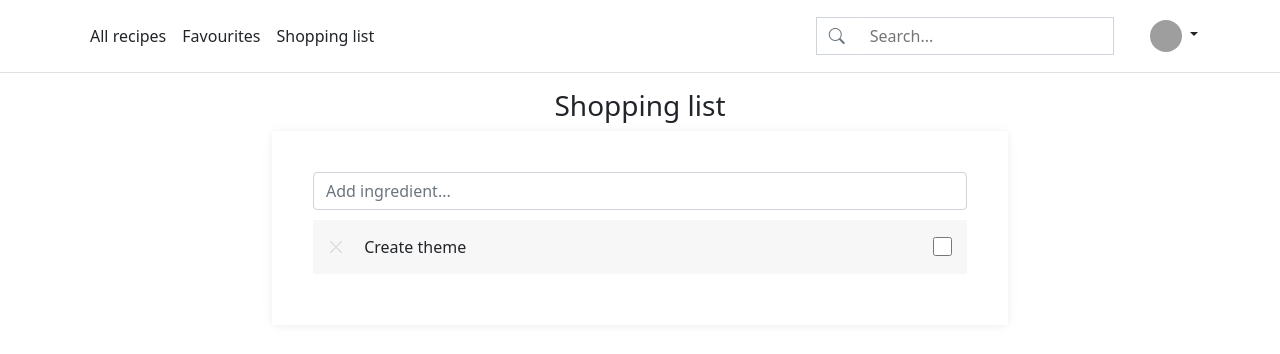
After one commit to dariagridina/Recipes, a Django app: page /shopping_list/ in a window 1280 px wide. The commit adds this page. Shown: the top 354 px of the page. Run offline with Django 3.2, Linux system fonts and the light colour scheme; some libraries are stand-ins or nearby versions; grey boxes are pictures that could not be loaded.

Commit message:
shopping list page

```diff
--- a/main/urls.py
+++ b/main/urls.py
@@ -1,6 +1,6 @@
 from django.urls import path
 
-from main.views import RecipeDetailView, RecipeListView, FavouritesListView, AddFavouritesView, NewRecipeView
+from main.views import RecipeDetailView, RecipeListView, FavouritesListView, AddFavouritesView, NewRecipeView, ShoppingListView, AddToShoppingListView
 
 urlpatterns = [
     path('recipe/<pk>/', RecipeDetailView.as_view(), name='recipe_detail'),
@@ -8,4 +8,6 @@ urlpatterns = [
     path('favourites/', FavouritesListView.as_view(), name='favourite_recipes'),
     path('favourites/add/<pk>/', AddFavouritesView.as_view(), name='add_to_favourites'),
     path('new/', NewRecipeView.as_view(), name='new_recipe'),
+    path('shopping_list/', ShoppingListView.as_view(), name='shopping_list'),
+    path('shopping_list/add/<pk>', AddToShoppingListView.as_view(), name='add_to_shopping_list')
 ]
--- a/main/views.py
+++ b/main/views.py
@@ -4,8 +4,8 @@ from django.shortcuts import get_object_or_404
 from django.views import View
 from django.views.generic import ListView, DetailView, CreateView
 
-from main.forms import SearchForm, RecipeForm, IngredientInRecipeFormSet, IngredientInRecipeForm, InstructionFormSet
-from main.models import Recipe
+from main.forms import SearchForm, RecipeForm, IngredientInRecipeFormSet, InstructionFormSet
+from main.models import Recipe, IngredientInRecipe, ShoppingListElement, ShoppingList
 
 
 class RecipeListView(ListView):
@@ -58,6 +58,22 @@ class AddFavouritesView(View):
         return HttpResponseRedirect(request.META['HTTP_REFERER'])
 
 
+class ShoppingListView(ListView):
+    model = IngredientInRecipe
+    template_name = 'main/shopping_list.html'
+
+
+class AddToShoppingListView(View):
+    def get(self, request, pk):
+        recipe = get_object_or_404(Recipe, pk=pk)
+        user_shopping_list = ShoppingList.objects.get(user=request.user)
+
+        for i in recipe.ingredientinrecipe_set.all():
+            ShoppingListElement.objects.create(shopping_list=user_shopping_list, ingredient=i.ingredient,
+                                               quantity=i.quantity, unit=i.unit)
+        return HttpResponseRedirect(request.META['HTTP_REFERER'])
+
+
 class NewRecipeView(CreateView):
     model = Recipe
     template_name = 'main/new_recipe.html'
--- /dev/null
+++ b/static_files/shoppingList.js
@@ -0,0 +1,52 @@
+$( document ).ready(function() {
+
+    "use strict";
+
+    var todo = function() {
+        $('.todo-list .todo-item input').click(function() {
+            if($(this).is(':checked')) {
+                $(this).parent().parent().parent().toggleClass('complete');
+            } else {
+                $(this).parent().parent().parent().toggleClass('complete');
+            }
+        });
+
+        $('.todo-nav .all-task').click(function() {
+            $('.todo-nav li.active').removeClass('active');
+            $(this).addClass('active');
+        });
+
+        $('#uniform-all-complete input').click(function() {
+            if($(this).is(':checked')) {
+                $('.todo-item .checker span:not(.checked) input').click();
+            } else {
+                $('.todo-item .checker span.checked input').click();
+            }
+        });
+
+        $('.remove-todo-item').click(function() {
+            $(this).parent().remove();
+        });
+    };
+
+    todo();
+
+    $(".add-task").keypress(function (e) {
+        if ((e.which == 13)&&(!$(this).val().length == 0)) {
+            $('<div class="todo-item"><div class="alignment"><a href="javascript:void(0);" class="float-right remove-todo-item"><i class="bi bi-x-lg"></i></a><span>' + $(this).val() + '</span></div><div class="checker"><span class=""><input type="checkbox"></span></div></div>').insertAfter('.todo-list .todo-item:last-child');
+            $(this).val('');
+        } else if(e.which == 13) {
+            alert('Please enter new ingredient');
+        }
+        $(document).on('.todo-list .todo-item.added input').click(function() {
+            if($(this).is(':checked')) {
+                $(this).parent().parent().parent().toggleClass('complete');
+            } else {
+                $(this).parent().parent().parent().toggleClass('complete');
+            }
+        });
+        $('.todo-list .todo-item.added .remove-todo-item').click(function() {
+            $(this).parent().remove();
+        });
+    });
+});
--- a/templates/base.html
+++ b/templates/base.html
@@ -30,6 +30,7 @@
             border: 1px solid #ced4da;
             border-left-color: transparent;
             border-radius: 0rem;
+            margin-right: 20px;
         }
     </style>
 
@@ -42,8 +43,7 @@
             <ul class="nav col-12 col-lg-auto me-lg-auto mb-2 justify-content-center mb-md-0">
                 <li><a href="{% url 'recipe_list' %}" class="nav-link px-2 link-dark">All recipes</a></li>
                 <li><a href="{% url 'favourite_recipes' %}" class="nav-link px-2 link-dark">Favourites</a></li>
-                <li><a href="#" class="nav-link px-2 link-dark">Groceries</a></li>
-                <li><a href="#" class="nav-link px-2 link-dark">Shopping list</a></li>
+                <li><a href="{% url 'shopping_list' %}" class="nav-link px-2 link-dark" data-toggle='tooltip' title='Shopping list'>Shopping list</a></li>
             </ul>
 
             {% if not hide_header_search %}
--- /dev/null
+++ b/templates/main/shopping_list.html
@@ -0,0 +1,120 @@
+{% extends 'base.html' %}
+{% load static %}
+
+{% block title %}
+    Shopping list
+{% endblock %}
+
+{% block css %}
+    <style>
+        div.todo-item {
+            display: flex;
+            justify-content: space-between;
+        }
+        div.alignment {
+            justify-content: flex-start;
+        }
+        div.alignment span {
+            margin-left: 1em;
+        }
+        .todo-list {
+            margin: 10px 0
+        }
+        .todo-list .todo-item {
+            padding: 15px;
+            margin: 10px 0;
+            border-radius: 0;
+            background: #f7f7f7;
+        }
+        .todo-list .todo-item.complete span {
+            text-decoration: line-through
+        }
+        .remove-todo-item {
+            color: lightgrey;
+            visibility: visible;
+        }
+        .remove-todo-item:hover {
+            color: dimgrey;
+        }
+        .todo-item:hover .remove-todo-item {
+            visibility: visible;
+        }
+        div.checker {
+            width: 18px;
+            height: 18px;
+            align-self: center;
+        }
+        div.checker input,
+        div.checker span {
+            width: 18px;
+            height: 18px;
+        }
+        div.checker span {
+            display: -moz-inline-box;
+            display: inline-block;
+            zoom: 1;
+            text-align: center;
+            background-position: 0 -260px;
+        }
+        div.checker, div.checker input, div.checker span {
+            width: 19px;
+            height: 19px;
+        }
+        div.checker {
+            position: relative;
+        }
+        div.button *, div.checker, div.checker *, div.radio *, div.selector *, div.uploader * {
+            margin: 0;
+            padding: 0;
+        }
+        div.checker {
+            display: -moz-inline-box;
+            display: inline-block;
+            zoom: 1;
+            vertical-align: middle;
+        }
+        .card {
+            padding: 25px;
+            margin-bottom: 30px;
+            border: initial;
+            background: #fff;
+            border-radius: calc(.15rem - 1px);
+            box-shadow: 0 1px 15px rgba(0,0,0,0.04), 0 1px 6px rgba(0,0,0,0.04);
+        }
+    </style>
+{% endblock %}
+
+{% block js %}
+    <script src="{% static "shoppingList.js" %}"></script>
+{% endblock %}
+
+{% block body %}
+
+    <h3 align="center">Shopping list</h3>
+
+    <div class="container">
+        <div class="row">
+            <div class="col-2"></div>
+            <div class="col-8">
+                <div class="card card-white">
+                    <div class="card-body">
+                        <form action="javascript:void(0);">
+                            <input type="text" class="form-control add-task" placeholder="Add ingredient...">
+                        </form>
+                        <div class="todo-list">
+                            <div class="todo-item">
+                                <div class="alignment">
+                                    <a href="javascript:void(0);" class="float-right remove-todo-item"><i class="bi bi-x-lg"></i></a>
+                                    <span>Create theme</span>
+                                </div>
+                                <div class="checker"><span class=""><input type="checkbox"></span></div>
+                            </div>
+                        </div>
+                    </div>
+                </div>
+            </div>
+            <div class="col-2"></div>
+        </div>
+    </div>
+
+{% endblock %}
```
Also changed, not shown: accounts/views.py (+7 -0 lines), main/models.py (+11 -0 lines), static_files/addFormToFormSet.js (added, +15 -0 lines), templates/main/recipe_detail.html (+31 -7 lines), templates/main/recipe_list.html (+4 -5 lines), db.sqlite3, main/migrations/0014_ingredientinrecipe_ingredient_list.py (added), main/migrations/0015_auto_20220113_1250.py (added), main/migrations/0016_alter_shoppinglist_user.py (added).
